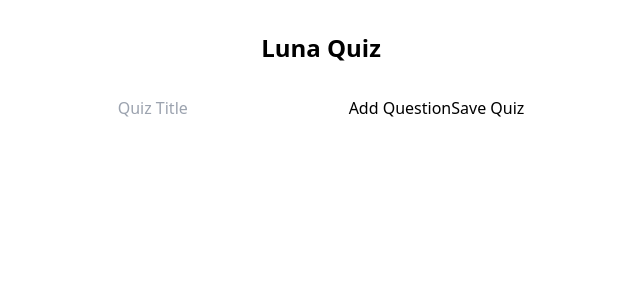
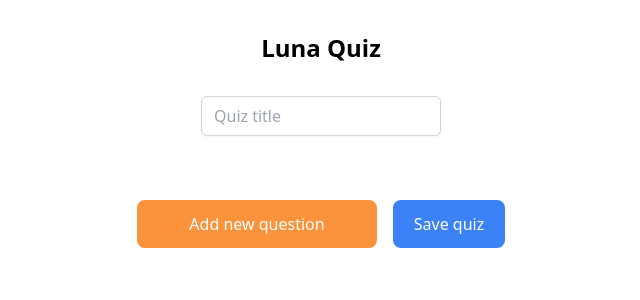
Before and after one commit to Movash/luna-quiz, a React (Create React App) app: page / in a window 1280 px wide. Both pictures are taken after a click on the button "Add Quiz". Shown: the top 300 px of the page, without its empty margins (399-1039 px from the left). Built offline with nearby package versions, Linux system fonts and the light colour scheme.

Commit message:
use_nanoid_and_add_more_styles

```diff
--- a/src/components/QuizEditor/QuizEditor.tsx
+++ b/src/components/QuizEditor/QuizEditor.tsx
@@ -1,16 +1,17 @@
-import React, { useState } from 'react';
+import { ChangeEvent, FC, useState } from 'react';
 import { Quiz, Question } from '../QuizManager/QuizManager';
 import { QuestionEditor } from '../QuestionEditor/QuestionEditor';
+import { nanoid } from 'nanoid';
 
 interface QuizEditorProps {
   quiz: Quiz;
   saveQuiz: (quiz: Quiz) => void;
 }
 
-export const QuizEditor: React.FC<QuizEditorProps> = ({ quiz, saveQuiz }) => {
+export const QuizEditor: FC<QuizEditorProps> = ({ quiz, saveQuiz }) => {
   const [currentQuiz, setCurrentQuiz] = useState<Quiz>(quiz);
 
-  const handleTitleChange = (e: React.ChangeEvent<HTMLInputElement>) => {
+  const handleTitleChange = (e: ChangeEvent<HTMLInputElement>) => {
     setCurrentQuiz({ ...currentQuiz, title: e.target.value });
   };
 
@@ -23,9 +24,9 @@ export const QuizEditor: React.FC<QuizEditorProps> = ({ quiz, saveQuiz }) => {
 
   const addQuestion = () => {
     const newQuestion: Question = {
-      id: Date.now(),
+      id: nanoid(),
       questionText: '',
-      answers: [''],
+      answers: ['', ''],
       correctAnswerIndex: 0,
     };
     setCurrentQuiz({
@@ -34,7 +35,7 @@ export const QuizEditor: React.FC<QuizEditorProps> = ({ quiz, saveQuiz }) => {
     });
   };
 
-  const removeQuestion = (id: number) => {
+  const removeQuestion = (id: string) => {
     const updatedQuestions = currentQuiz.questions.filter(q => q.id !== id);
     setCurrentQuiz({ ...currentQuiz, questions: updatedQuestions });
   };
@@ -44,30 +45,41 @@ export const QuizEditor: React.FC<QuizEditorProps> = ({ quiz, saveQuiz }) => {
   };
 
   return (
-    <div>
+    <div className="flex flex-col justify-center items-center">
       <input
         type="text"
         value={currentQuiz.title}
         onChange={handleTitleChange}
-        placeholder="Quiz Title"
-        className="input"
+        placeholder="Quiz title"
+        className=" mb-8 h-10 block w-60 px-3 py-2 border border-gray-300 rounded-md shadow-sm transition focus:outline-none focus:ring-blue-500 focus:border-blue-500 hover:border-blue-400 cursor-pointer"
       />
-      <button onClick={addQuestion} className="btn">
-        Add Question
-      </button>
+      <ul className="flex flex-wrap justify-center items-start gap-8 mb-8 w-full">
         {currentQuiz.questions.map((question, index) => (
           <QuestionEditor
             key={question.id}
             question={question}
+            questionNumber={index + 1}
             onChange={updatedQuestion =>
               handleQuestionChange(index, updatedQuestion)
             }
             onDelete={() => removeQuestion(question.id)}
           />
         ))}
-      <button onClick={save} className="btn">
-        Save Quiz
+      </ul>
+      <div className="flex justify-center items-center gap-4">
+        <button
+          onClick={addQuestion}
+          className="font-medium h-12 w-60 bg-orange-400 text-white rounded-lg transition duration-300 ease-in-out transform hover:bg-orange-500"
+        >
+          Add new question
         </button>
+        <button
+          onClick={save}
+          className="font-medium h-12 w-28 bg-blue-500 text-white rounded-lg transition duration-300 ease-in-out transform hover:bg-blue-700"
+        >
+          Save quiz
+        </button>
+      </div>
     </div>
   );
 };
```
Lines whose indentation alone changed are shown as unchanged.
